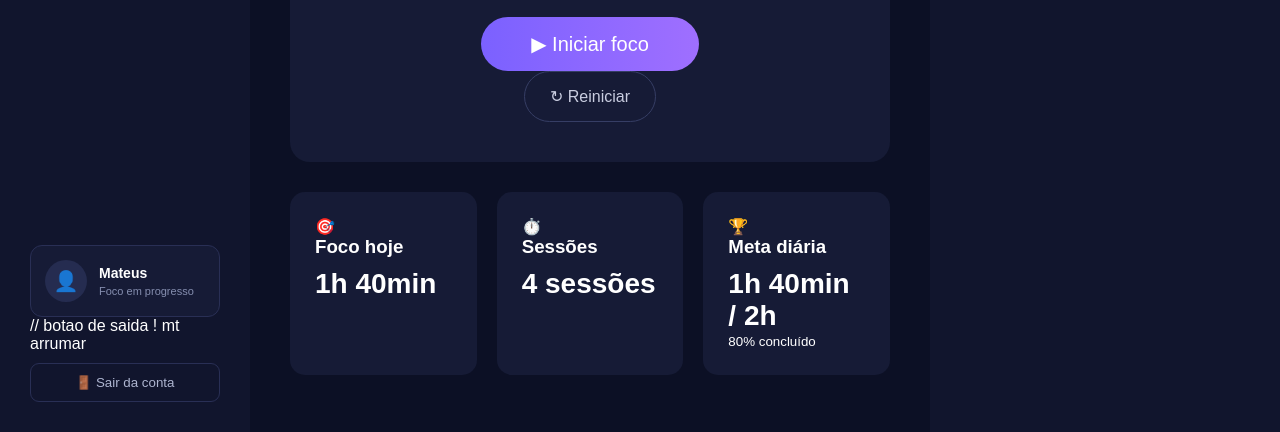
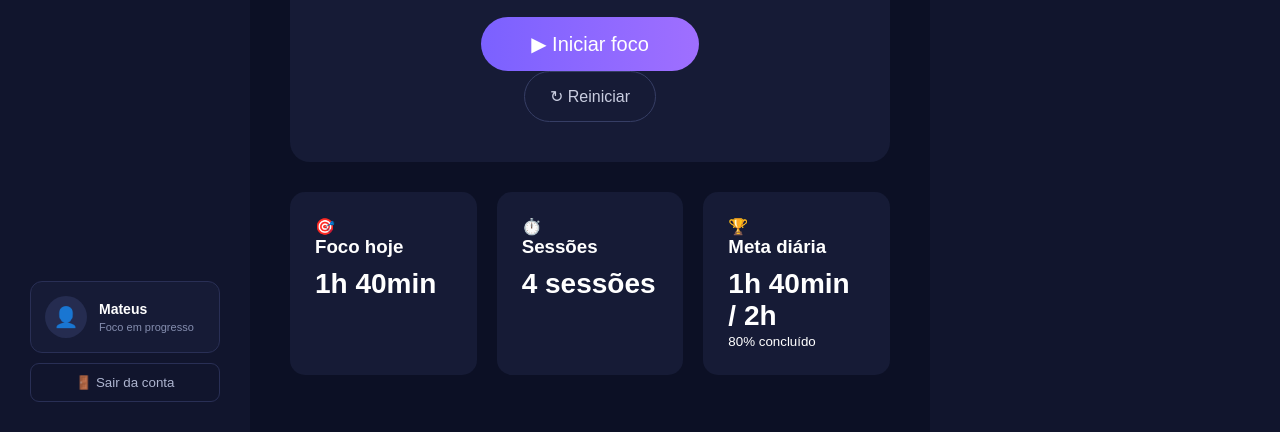
Before and after one commit to MateusGiorgio/SUMMIT-UMC, a plain HTML site: page frontend/pomodoro.html in a window 1280 px wide. Shown: the part 368-800 px from the top of the page. Drawn offline with Linux system fonts and the light colour scheme.

Commit message:
Atualizar o pomodoro.html

```diff
--- a/frontend/pomodoro.html
+++ b/frontend/pomodoro.html
@@ -37,7 +37,7 @@
     </div>
 
 </div>
-    // botao de saida ! mt arrumar
+    <!botao de saida ! mt arrumar>
 <button class="btn-sair">
     🚪 Sair da conta
 </button>
```
